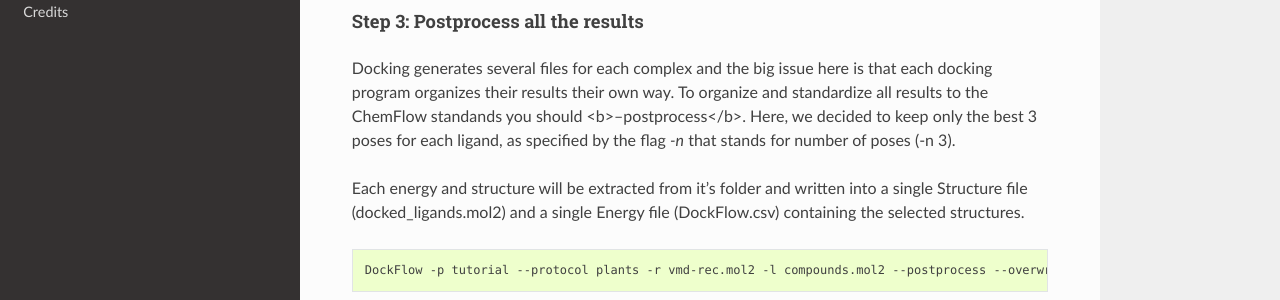
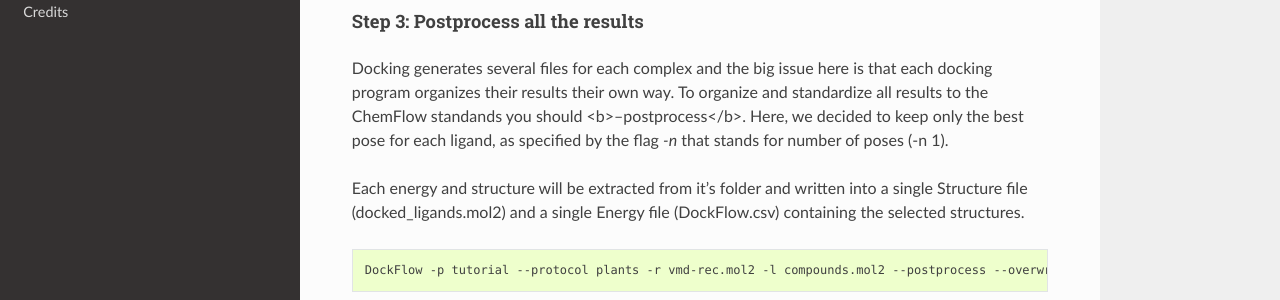
Before and after one commit to IFMlab/ChemFlow, a Sphinx documentation site: the page built from docs/Tutorial-ChemFlow.rst, in a window 1280 px wide and 900 px high, scrolled down 3948 px. Shown: the part 199-499 px from the top of the window. Built offline with Sphinx 7.4.7 and the Read the Docs theme 2.0.0, drawn with Linux system fonts in a browser that asks for light colours; pages that are not in the unit, such as notebooks, are missing from menus; some of the changed text lies outside the part shown.

Commit message:
Update Tutorial-ChemFlow.rst

```diff
--- a/docs/Tutorial-ChemFlow.rst
+++ b/docs/Tutorial-ChemFlow.rst
@@ -160,29 +160,29 @@ Step 3: Postprocess all the results
 
 Docking generates several files for each complex and the big issue here is that each docking program organizes their results their own way.
 To organize and standardize all results to the ChemFlow standands you should <b>--postprocess</b>.
-Here, we decided to keep only the best 3 poses for each ligand, as specified by the flag *-n* that stands for number of poses (-n 3).
+Here, we decided to keep only the best pose for each ligand, as specified by the flag *-n* that stands for number of poses (-n 1).
 
 Each energy and structure will be extracted from it's folder and written into a single Structure file (docked_ligands.mol2) and a single Energy file (DockFlow.csv) containing the selected structures.
 
 .. code-block:: bash
 
-    DockFlow -p tutorial --protocol plants -r vmd-rec.mol2 -l compounds.mol2 --postprocess --overwrite -n 3
+    DockFlow -p tutorial --protocol plants -r vmd-rec.mol2 -l compounds.mol2 --postprocess --overwrite -n 1
 
 .. code-block:: bash
 
-    DockFlow -p tutorial --protocol vina   -r vmd-rec.mol2 -l compounds.mol2 --postprocess -sf vina -dp vina --overwrite -n 3
+    DockFlow -p tutorial --protocol vina   -r vmd-rec.mol2 -l compounds.mol2 --postprocess -sf vina -dp vina --overwrite -n 1
 
 .. code-block:: bash
 
-    DockFlow -p tutorial --protocol qvina  -r vmd-rec.mol2 -l compounds.mol2 -sf vina -dp qvina --postprocess --overwrite -n 3
+    DockFlow -p tutorial --protocol qvina  -r vmd-rec.mol2 -l compounds.mol2 -sf vina -dp qvina --postprocess --overwrite -n 1
 
 .. code-block:: bash
 
-    DockFlow -p tutorial --protocol smina-vina  -r vmd-rec.mol2 -l compounds.mol2 -sf vina -dp smina --postprocess  --overwrite -n 3
+    DockFlow -p tutorial --protocol smina-vina  -r vmd-rec.mol2 -l compounds.mol2 -sf vina -dp smina --postprocess  --overwrite -n 1
 
 .. code-block:: bash
 
-    DockFlow -p tutorial --protocol smina-vinardo  -r vmd-rec.mol2 -l compounds.mol2 -sf vinardo -dp smina --postprocess  --overwrite -n 3
+    DockFlow -p tutorial --protocol smina-vinardo  -r vmd-rec.mol2 -l compounds.mol2 -sf vinardo -dp smina --postprocess  --overwrite -n 1
 
 .. image:: images/DockFlow-postprocessing.png
    :width: 600
```
Also changed, not shown: other parts of docs/Tutorial-ChemFlow.rst (+1 -1 lines).
